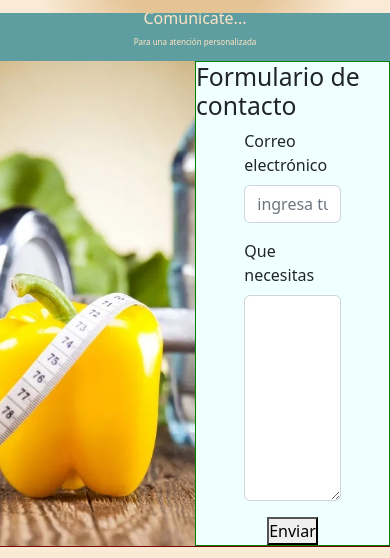
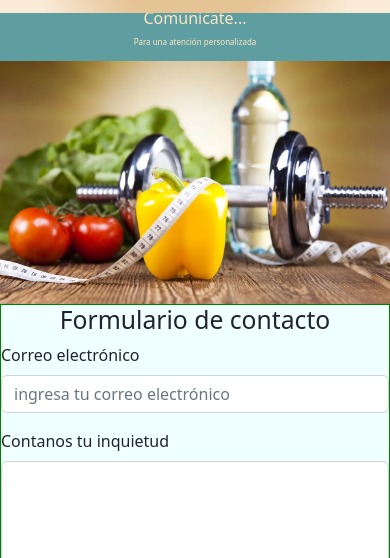
Before and after one commit to calmulieri/Pry-cursohtml-coderh, a website: page pages/contacto.html in a window 390 px wide. Shown: the part 112-670 px from the top of the page. Drawn offline with nearby package versions, Linux system fonts and the light colour scheme.

Commit message:
Version final V1.0

```diff
--- a/pages/contacto.html
+++ b/pages/contacto.html
@@ -11,7 +11,7 @@
     <!-- inserto favicon -->
     <link rel="shortcut icon" href="../img/favilogo.ico" type="image/x-icon">
     <!-- inserto descripcion de la pagina para SEO keywords y descripcion -->
-    <meta name="Nutrición deportiva y no deportiva: viandas saludables, notas de interés y apoyo profesional en nutrición, salud y psicología para potenciar tu bienestar y rendimiento." content="">
+    <meta name="description" content="¿Tienes dudas sobre alimentación saludable? Escríbenos y recibe asesoramiento experto. ¡Estamos aquí para ayudarte!">
     <meta name="keywords" content="cormillot, nutripam, nutricion deportiva, nutricion no deportiva, viandas saludables,  apoyo nutricional,  bienestar y rendimiento, salud y psicología, asesoramiento nutricional, alimentación balanceada,  viandas personalizadas,rendimiento deportivo, salud integral, bienestar físico, coaching nutricional, alimentación saludable">
     <title>Nutripam & nutricion saludable contactanos para una mejor experiencia</title>
     <!-- link con libreria bootstrap-->
@@ -86,7 +86,7 @@
                         placeholder="ingresa tu correo electrónico">
                 </div>
                 <div class="mb-3">
-                    <label for="exampleFormControlTextarea1" class="form-label">Que necesitas</label>
+                    <label for="exampleFormControlTextarea1" class="form-label">Contanos tu inquietud</label>
                     <textarea class="form-control" id="exampleFormControlTextarea1" rows="8"></textarea>
                 </div>
                 <button type="Enviar">Enviar</button>
@@ -99,7 +99,7 @@
             <img src="../img/face.png" class="misredes" alt="Face">
         </a>
         <a href="https://www.instagram.com/" target="_blank">
-            <img src="../img/instagrm.jpg" class="misredes" alt="Insta">
+            <img src="../img/instagram.png" class="misredes" alt="Insta">
         </a>
         <a href="https://web.whatsapp.com//" target="_blank">
             <img src="../img/whatsapp.png" class="miwhsap" alt="whatsapp">
--- a/scss/bases/_queries.scss
+++ b/scss/bases/_queries.scss
@@ -34,8 +34,7 @@
         height: 300;
     }
 
-    body main .alternativas .item-alternativa-ul .ebok-boton img {
-    }
+
 
     body main .alternativas .item-alternativa-ul div ul {
         font-size: 16px;
@@ -46,11 +45,6 @@
 
 @media screen and (max-width:900px) {
 
-    body main .nutrirse div img {
-        /* width: 100%;
-        height: 15rem;
-        object-fit: cover;*/
-    }
 
     body main .galeria-notas .item-nota img {
         width: 250px;
@@ -109,7 +103,8 @@
         justify-content: center;
         font-size: 1rem;
     }
-    body main .animate .tith2 h2{
+
+    body main .animate .tith2 h2 {
         font-size: 1rem;
     }
 
@@ -167,13 +162,40 @@
     }
 
     /*Pagina Mis  Opciones */
-    body main .alternativas .item-alternativa-ul .ebok-boton img {
-    }
 
     body main .alternativas .item-alternativa-ul div ul {
         font-size: 14px;
         line-height: 2;
         /* width: 50%;*/
+    }
+
+    /*Pagina Contactos*/
+    body main .galeria-contacto {
+        width: 100%;
+        display: flex;
+        flex-direction: column;
+    }
+
+    body main .galeria-contacto div {
+        width: 100%;
+    }
+
+    body main .galeria-contacto div img {
+        width: 100%;
+        height: 100%;
+        overflow: hidden;
+        object-fit: contain;
+        flex-wrap: wrap;
+    }
+    body main .galeria-contacto .form-envio {
+        background-color: azure;
+        border: 1px solid green;
+        width: 100%;
+        display: flex;
+        flex-direction: column;
+        align-items: center;
+        justify-content: center;
+        flex-wrap: wrap;
     }
 
 }
@@ -186,23 +208,23 @@
         justify-content: center;
         font-size: 0.2rem;
     }
-    body main .animate .titresto{
+
+    body main .animate .titresto {
         display: flex;
         flex-direction: row;
         justify-content: space-around;
         font-size: 0.6rem;
         flex-wrap: wrap;
-        }
+    }
+
     /*Pagina Mis  Opciones */
-    body main .alternativas .item-alternativa-ul .ebok-boton img {
-    }
 
     body main .alternativas .item-alternativa-ul div ul {
         font-size: 12px;
         line-height: 2;
         /* width: 50%;*/
     }
-    }
+}
 
 @media screen and (max-width:475px) {
     body header nav div h1 {
@@ -235,9 +257,8 @@ grid-template-rows: 1fr 1fr;*/
     body main .galeria-notas .item-nota h3 {
         font-size: 0.5rem;
     }
+
     /* Pagina Mis opciones */
-    body main .alternativas .item-alternativa-ul .ebok-boton img {
-    }
 
     body main .alternativas .item-alternativa-ul div ul {
         font-size: 10px;
@@ -269,12 +290,10 @@ grid-template-rows: 1fr 1fr;*/
     }
 
     /* Pagina Mis opciones */
-    body main .alternativas .item-alternativa-ul .ebok-boton img {
-    }
 
     body main .alternativas .item-alternativa-ul div ul {
         font-size: 9px;
         line-height: 2;
-        /* width: 50%;*/
+
     }
 }
--- a/scss/components/_main.scss
+++ b/scss/components/_main.scss
@@ -120,9 +120,6 @@ body {
         .alternativas {
             display: flex;
             flex-direction: column;
-            /* align-items: center;
-            justify-content: space-around;
-            flex-wrap: wrap;*/
             /*gap: 10px;
             /* Espaciado entre elementos */
             padding: 5px;
@@ -132,11 +129,6 @@ body {
                 display: flex;
                 flex-direction: row;
                 justify-content: space-between;
-                /* Centra horizontalmente */
-                /*align-items: center; /* Centra verticalmente */
-                /*padding: 10px;
-                /*max-width: 1200px;
-                /* Para que no sean demasiado anchos */
                 height: auto;
                 overflow: hidden;
 
@@ -169,11 +161,12 @@ body {
 
                     img {
                         height: auto;
-                        object-fit:contain;
+                        object-fit: contain;
                         flex-wrap: wrap;
                     }
-                    .btn btn-success{
-                        width:200px;
+
+                    .btn btn-success {
+                        width: 200px;
                         height: auto;
 
                     }
@@ -287,7 +280,7 @@ body {
             flex-direction: row;
 
             div {
-                width: 50%;
+                width: 40%;
 
                 img {
                     width: 100%;
@@ -301,7 +294,7 @@ body {
             .form-envio {
                 background-color: azure;
                 border: 1px solid green;
-                width: 50%;
+                width: 60%;
                 display: flex;
                 flex-direction: column;
                 align-items: center;
```
Also changed, not shown: index.html (+2 -2 lines), pages/milugar.html (+2 -2 lines), pages/misopciones.html (+2 -2 lines), pages/quien.html (+2 -2 lines), css/estilos.css, img/face.png, img/instagram.png (added), img/instagrm.jpg (deleted), img/whatsapp.png, img/wsap.jpg (deleted), 1 other file.
